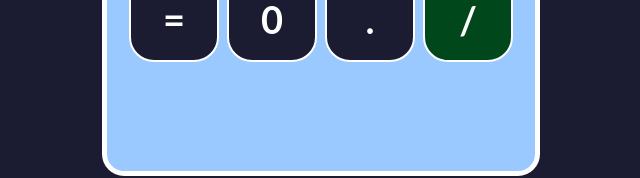
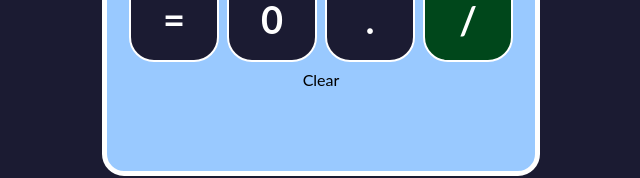
Before and after one commit to CharlyCR3110/Calculadora, a React (Create React App) app: page / in a window 1280 px wide. Shown: the part 610-788 px from the top of the page, without its empty margins (319-959 px from the left). Built offline with nearby package versions, Linux system fonts and the light colour scheme; the HTML template or start-up script is replaced by a standard one.

Commit message:
refactor: Now \ClearButton doesn't receive props

```diff
--- a/src/App.js
+++ b/src/App.js
@@ -1,5 +1,6 @@
 import './App.css';
 import Button from './components/Button'
+import ClearButton from './components/ClearButton';
 import Screen from './components/Screen'
 import logo from './images/calculadoraLogo.png'
 
@@ -38,7 +39,9 @@ function App() {
           <Button>.</Button>
           <Button>/</Button>
         </div>
-        <div className='row'></div>
+        <div className='row'>
+          <ClearButton />
+        </div>
       </div>
     </div>
   );
--- a/src/components/ClearButton.js
+++ b/src/components/ClearButton.js
@@ -1,8 +1,8 @@
 import React from 'react';
 
-const ClearButton = (props) => (
+const ClearButton = () => (
 	<div className="buttonClear">
-		{props.children}
+		Clear
 	</div>
 );
 
```
